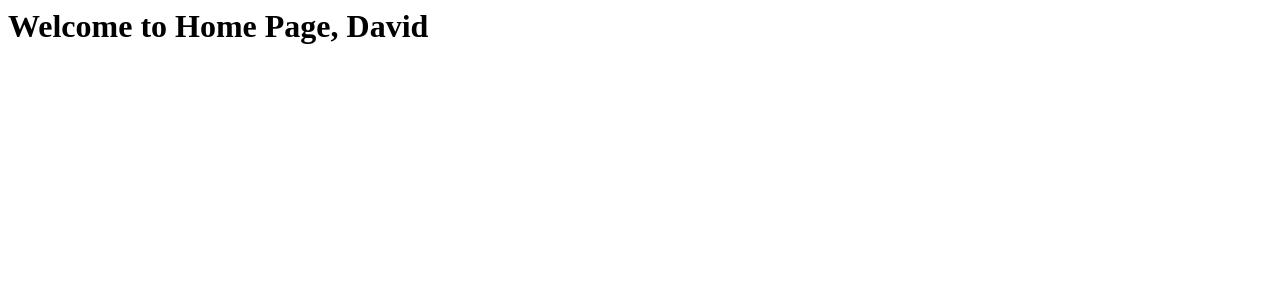
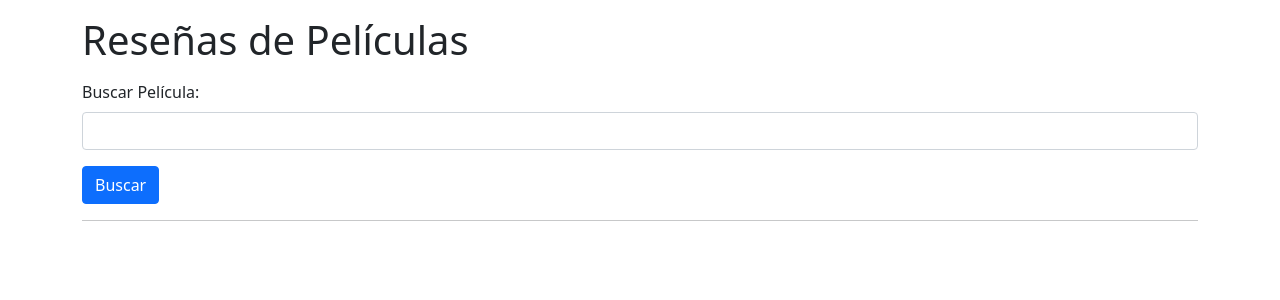
Before and after one commit to davidosoriot/p1w1, a Django app: page / in a window 1280 px wide. Shown: the top 300 px of the page. Run offline with Django 5.2, Linux system fonts and the light colour scheme.

Commit message:
Update home.html

```diff
--- a/movie/templates/home.html
+++ b/movie/templates/home.html
@@ -1 +1,45 @@
-<h1>Welcome to Home Page, {{ name }}</h1>
+<!DOCTYPE html>
+    <html lang="es">
+    <head>
+        <meta charset="UTF-8">
+        <meta name="viewport" content="width=device-width, initial-scale=1.0">
+        <title>Reseñas de Películas</title>
+        <!-- 1. Enlace CDN de Bootstrap CSS -->
+        <link href="https://cdn.jsdelivr.net/npm/bootstrap@5.1.3/dist/css/bootstrap.min.css" rel="stylesheet" integrity=
+    "sha384-1BmE4kWBq78iYhFldvKuhfTAU6auU8tT94WrHftjDbrCEXSU1oBoqyl2QvZ6jIW3" crossorigin="anonymous">
+    </head>
+    <body>
+        <div class="container">
+            <h1 class="mt-3 mb-3">Reseñas de Películas</h1>
+            <form action="">
+                <div class="mb-3">
+                    <label for="searchMovie" class="form-label">Buscar Película:</label>
+                    <input type="text" class="form-control" name="searchMovie" value="{{ searchTerm }}">
+                </div>
+                <button type="submit" class="btn btn-primary">Buscar</button>
+            </form>
+            <hr />
+
+            <div class="row row-cols-1 row-cols-md-3 g-4">
+                {% for movie in movies %}
+                <div class="col">
+                    <div class="card h-100">
+                        <img src="{{ movie.image.url }}" class="card-img-top" alt="{{ movie.title }}">
+                        <div class="card-body">
+                            <h5 class="card-title">{{ movie.title }}</h5>
+                            <p class="card-text">{{ movie.description }}</p>
+                            {% if movie.url %}
+                                <a href="{{ movie.url }}" class="btn btn-primary" target="_blank">Ver en IMDb</a>
+                            {% endif %}
+                        </div>
+                    </div>
+                </div>
+                {% endfor %}
+            </div>
+        </div>
+
+        <!-- 2. Enlace CDN de Bootstrap JS (Opcional, pero recomendado) -->
+        <script src="https://cdn.jsdelivr.net/npm/bootstrap@5.1.3/dist/js/bootstrap.bundle.min.js" integrity=
+    "sha384-ka7Sk0Gln4gmtz2MlQnikT1wXgYsOg+OMhuP+IlRH9sENBO0LRn5q+8nbTov4+1p" crossorigin="anonymous"></script>
+    </body>
+    </html>
```
